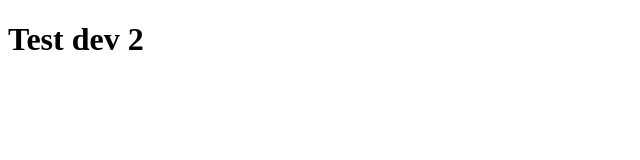
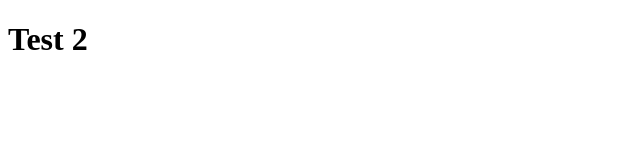
Before and after one commit to albandelishi/github-actions, a plain HTML site: page index.html in a window 1280 px wide. Shown: the full height of the page, 0-640 px from the left. Drawn offline with Linux system fonts and the light colour scheme.

Commit message:
Update index.html

```diff
--- a/index.html
+++ b/index.html
@@ -7,6 +7,6 @@
     <title>Document</title>
 </head>
 <body>
-    <h1>Test  dev 2</h1>
+    <h1>Test 2</h1>
 </body>
 </html>
```
